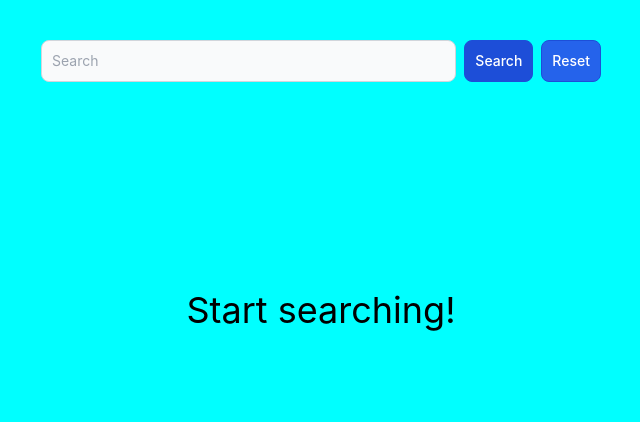
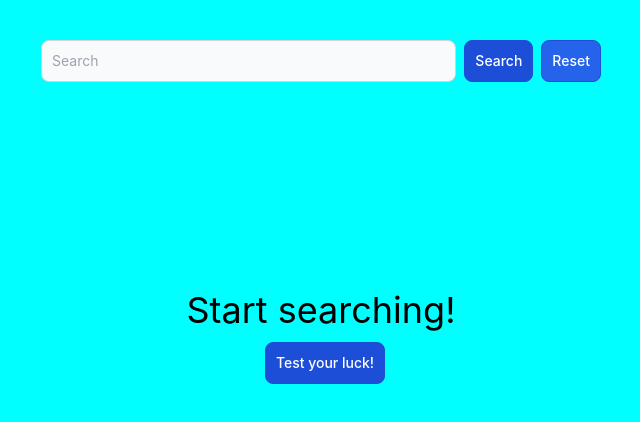
Before and after one commit to superhateyou/dictionary, a React (Create React App) app: page / in a window 1280 px wide. Shown: the top 422 px of the page, without its empty margins (319-959 px from the left). Built offline with nearby package versions, Linux system fonts and the light colour scheme.

Commit message:
feat: random word search feature

```diff
--- a/package.json
+++ b/package.json
@@ -12,6 +12,7 @@
     "@types/react-dom": "^18.0.6",
     "@types/react-redux": "^7.1.24",
     "axios": "^1.1.2",
+    "random-words": "^1.2.0",
     "react": "^18.2.0",
     "react-audio-player": "^0.17.0",
     "react-dom": "^18.2.0",
--- /dev/null
+++ b/src/components/Random/Random.tsx
@@ -0,0 +1,21 @@
+import React from 'react';
+
+import randomWords from "random-words";
+import {useNavigate} from "react-router-dom";
+
+const Random = () => {
+  const navigate = useNavigate();
+  const clickHandler = () => {
+    navigate(`/${randomWords(1)}`)
+  }
+
+  return (<button type="button"
+                  onClick={() => clickHandler()}
+                  className="p-2.5 ml-2 text-sm font-medium text-white bg-blue-700 rounded-lg border border-blue-700 hover:bg-blue-800 focus:ring-4 focus:outline-none focus:ring-blue-300 dark:bg-blue-600 dark:hover:bg-blue-700 dark:focus:ring-blue-800">
+        <span>
+          Test your luck!
+        </span>
+    </button>)
+};
+
+export default Random;
--- a/src/pages/Home/Home.tsx
+++ b/src/pages/Home/Home.tsx
@@ -1,7 +1,9 @@
 import React from "react";
+import Random from "../../components/Random/Random";
 
-const Home = () => <div className="flex items-center p-10 mt-32 justify-center">
-  <h1 className='text-4xl'>Start searching!</h1>
+const Home = () => <div className="flex items-center flex-col p-10 mt-32 justify-center">
+  <h1 className='text-4xl pb-3'>Start searching!</h1>
+  <Random/>
 </div>;
 
 export default Home;
--- a/src/pages/NotFound/NotFound.tsx
+++ b/src/pages/NotFound/NotFound.tsx
@@ -2,7 +2,7 @@ import React from "react";
 import ReturnButton from "../../components/ReturnButton/ReturnButton";
 
 const NotFound = () => <div className="flex items-center flex-col p-10 mt-32 justify-center">
-  <h1 className='text-4xl pb-5'>Oops! Page not found</h1>
+  <h1 className='text-4xl pb-3'>Oops! Page not found</h1>
   <ReturnButton/>
 </div>;
 
```
Also changed, not shown: 1 other file (tests, documents, lock files or other folders).
